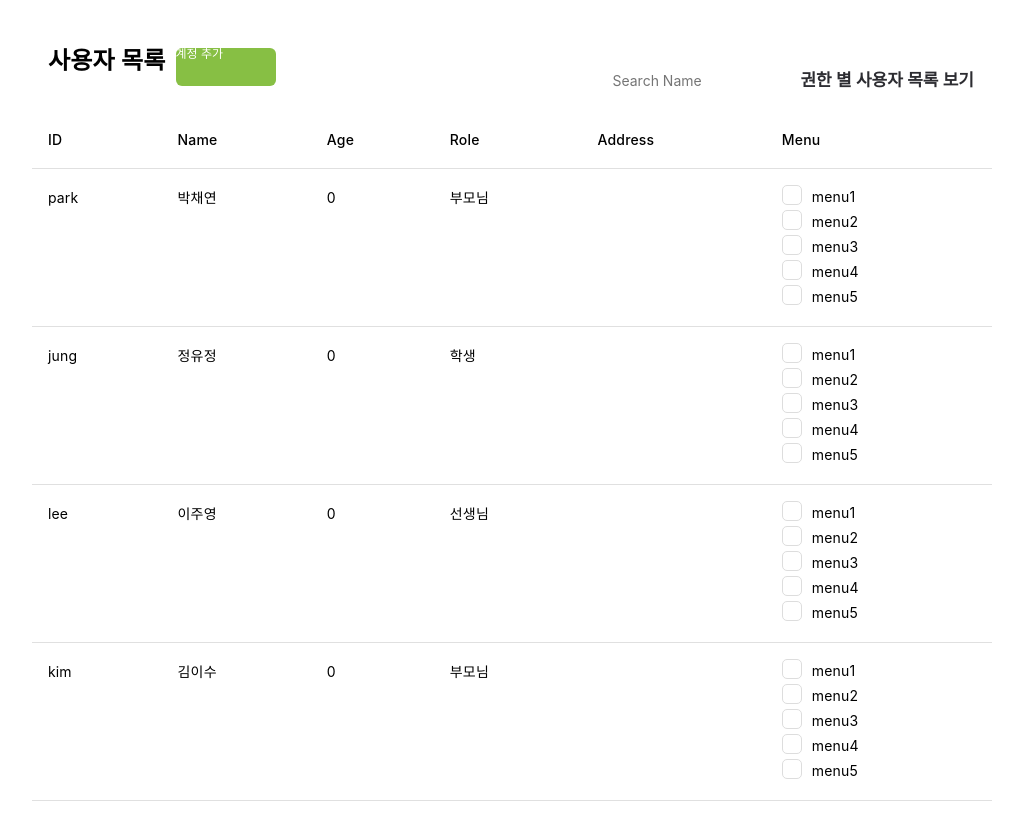
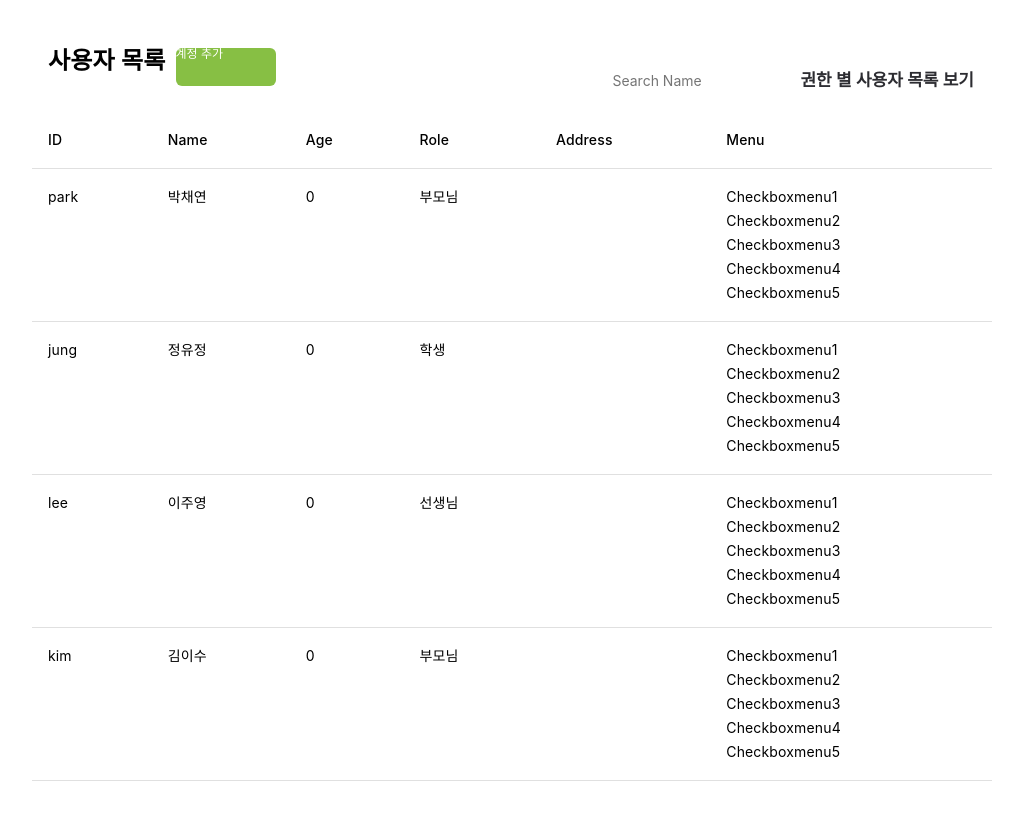
Before and after one commit to tTab1204/feature_practice, a React (Create React App) app: page /admin in a window 1280 px wide. Shown: the top 840 px of the page, without its empty margins (128-1151 px from the left). Built offline with nearby package versions, Linux system fonts and the light colour scheme.

Commit message:
Delete checkbox, checkbox style

```diff
--- a/src/components/Checkbox/Checkbox.js
+++ b/src/components/Checkbox/Checkbox.js
@@ -1,21 +1,5 @@
 import React from 'react';
 import { style } from './CheckboxStyle';
-export default function Checkbox(props) {
-  return (
-    <div>
-      <Container>
-        <HiddenCheckBox
-          type="checkbox"
-          checked={props.checked}
-          // onClick={props.onClick}
-        />
-        <CheckBox checked={props.checked} onClick={props.onClick}>
-          <Icon viewBox="0 0 24 24">
-            <polyline points="19 7 10 17 5 12" />
-          </Icon>
-        </CheckBox>
-      </Container>
-    </div>
-  );
+export default function Checkbox() {
+  return <div>Checkbox</div>;
 }
-const { Container, HiddenCheckBox, CheckBox, Icon } = style;
--- a/src/components/Checkbox/CheckboxStyle.js
+++ b/src/components/Checkbox/CheckboxStyle.js
@@ -1,44 +1 @@
 import styled from 'styled-components';
-export const Container = styled.div`
-    display: contents;
-    vertical-align:middle;
-    pad
-`;
-export const Icon = styled.svg`
-  fill: none;
-  stroke: white;
-  stroke-width: 2px;
-`;
-
-export const CheckBox = styled.div`
-  cursor: pointer;
-  display: inline-block;
-  width: 20px;
-  height: 20px;
-  border: ${(props) => (props.checked ? 'none' : 'solid 0.1rem #dddddd')};
-  background: ${(props) => (props.checked ? 'skyblue' : 'white')};
-  border-radius: 5px;
-  margin-right: 10px;
-  transition: all 150ms;
-  ${Icon} {
-    visibility: ${(props) => (props.checked ? 'visible' : 'hidden')};
-  }
-`;
-export const HiddenCheckBox = styled.input`
-  border: 0;
-  clip: rect(0 0 0 0);
-  clippatch: inset(50%);
-  height: 1px;
-  margin: -1px;
-  overflow: hidden;
-  padding: 0;
-  position: absolute;
-  white-space: nowrap;
-  width: 1px;
-`;
-export const style = {
-  Container,
-  Icon,
-  CheckBox,
-  HiddenCheckBox,
-};
--- a/src/pages/AdminPage/AdminPage.js
+++ b/src/pages/AdminPage/AdminPage.js
@@ -1,6 +1,5 @@
 import React, { useEffect, useState } from 'react';
 import { style } from './AdminPageStyle';
-import { useHistory } from 'react-router-dom';
 import Checkbox from '../../components/Checkbox/Checkbox';
 import testData from '../../utils/testData.json';
 const properties = [
@@ -12,58 +11,7 @@ const properties = [
 ];
 
 function AdminPage() {
-  const history = useHistory();
   const [data, setData] = useState([]);
-  const [searchValue, setSearchValue] = useState('');
-  const [checkedArray, setCheckedArray] = useState({});
-  const [showModal, setShowModal] = useState(false);
-  const [pages, setPages] = useState(1);
-  const [maxPage, setMaxPage] = useState(1);
-  const [clickCheck, setClickCheck] = useState(false);
-  const limit = 10;
-  const menuList = ['PARENT', 'HELP', 'LOG'];
-
-  const onHandleSearch = (e) => {
-    setSearchValue(e.target.value);
-  };
-
-  const checkedKeys = Object.keys(checkedArray);
-
-  const onHandleChckBtn = (page, tindex) => {
-    const seletedInfo = checkedKeys.includes(tindex.toString());
-    let obj = {};
-    let newSelected = [];
-
-    const handleChangeArrayToObj = () => {
-      for (const [key, value] of Object.entries(checkedArray)) {
-        obj[key] = value;
-      }
-      obj[tindex] = newSelected;
-      console.log(obj);
-      setCheckedArray(obj);
-    };
-
-    if (seletedInfo === false) {
-      newSelected.push(page);
-      handleChangeArrayToObj();
-    } else {
-      const selectedIndex = checkedArray[tindex].indexOf(page);
-
-      if (selectedIndex === -1) {
-        newSelected = newSelected.concat(checkedArray[tindex], page);
-      } else {
-        newSelected = newSelected.push([...checkedArray[tindex]]);
-        newSelected.splice(selectedIndex, 1);
-      }
-      handleChangeArrayToObj();
-    }
-  };
-
-  const isSelected = (name, indexs) => {
-    if (checkedKeys.length > 0 && checkedKeys.includes(indexs.toString())) {
-      return checkedArray[indexs].indexOf(name) !== -1;
-    }
-  };
 
   const fetchData = () => {
     setData(testData);
@@ -82,11 +30,7 @@ function AdminPage() {
             <AccountAddButton>계정 추가</AccountAddButton>
           </TableTitleBox>
           <SearchContainer>
-            <Searchbox
-              type="text"
-              placeholder="Search Name"
-              onChange={onHandleSearch}
-            />
+            <Searchbox type="text" placeholder="Search Name" />
             <GoRolePageButton>권한 별 사용자 목록 보기</GoRolePageButton>
           </SearchContainer>
         </TableTitleContainer>
@@ -113,18 +57,9 @@ function AdminPage() {
                   <Cell>{data.address}</Cell>
                   <Cell>
                     {properties.map((property, index) => {
-                      let isItemSelected = isSelected(property.value, indexs);
-
                       return (
                         <div key={index}>
-                          <Checkbox
-                            type="checkbox"
-                            checked={isItemSelected}
-                            id={index}
-                            onClick={() =>
-                              onHandleChckBtn(property.value, indexs)
-                            }
-                          />
+                          <Checkbox />
                           <label>{property.label}</label>
                         </div>
                       );
```
